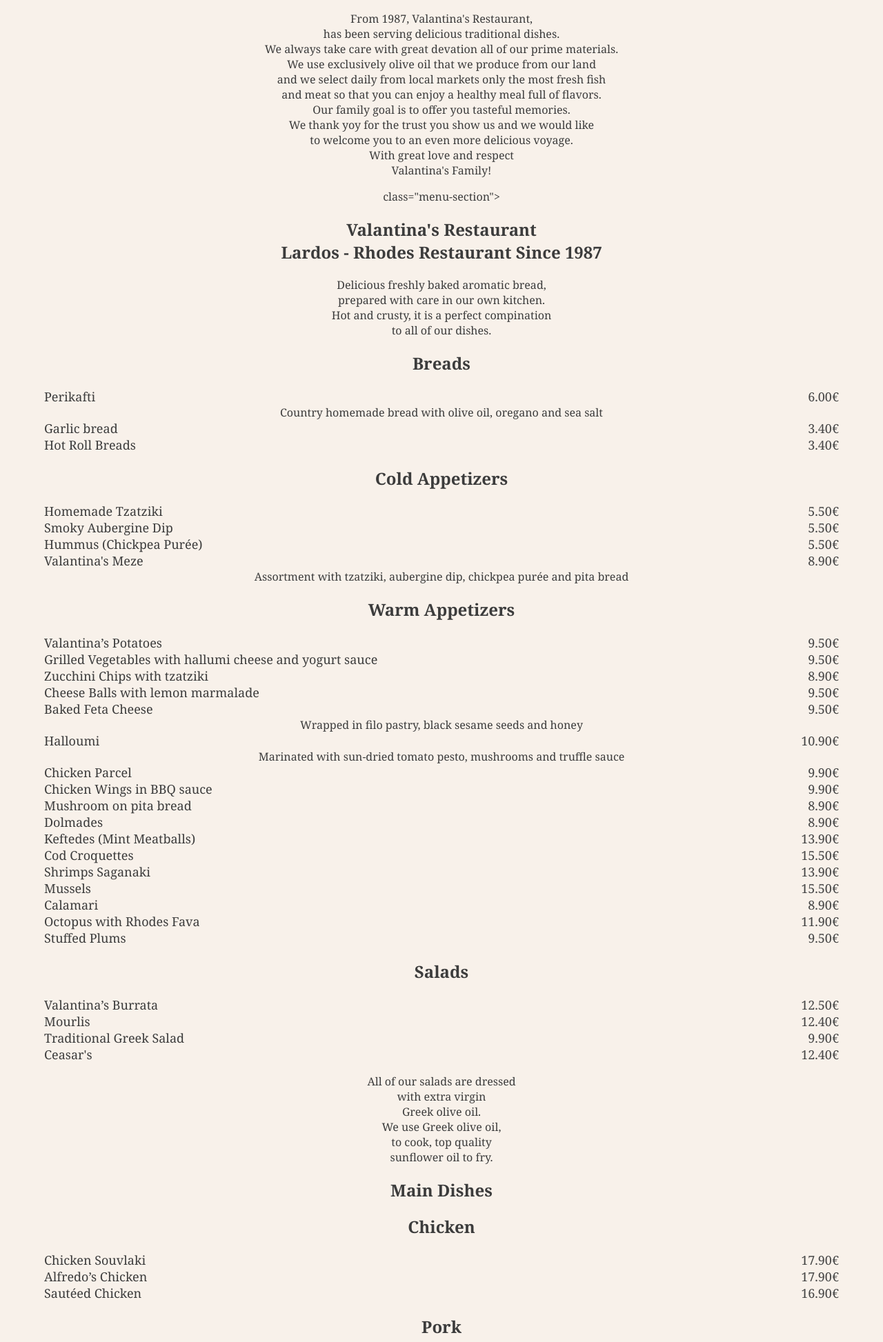
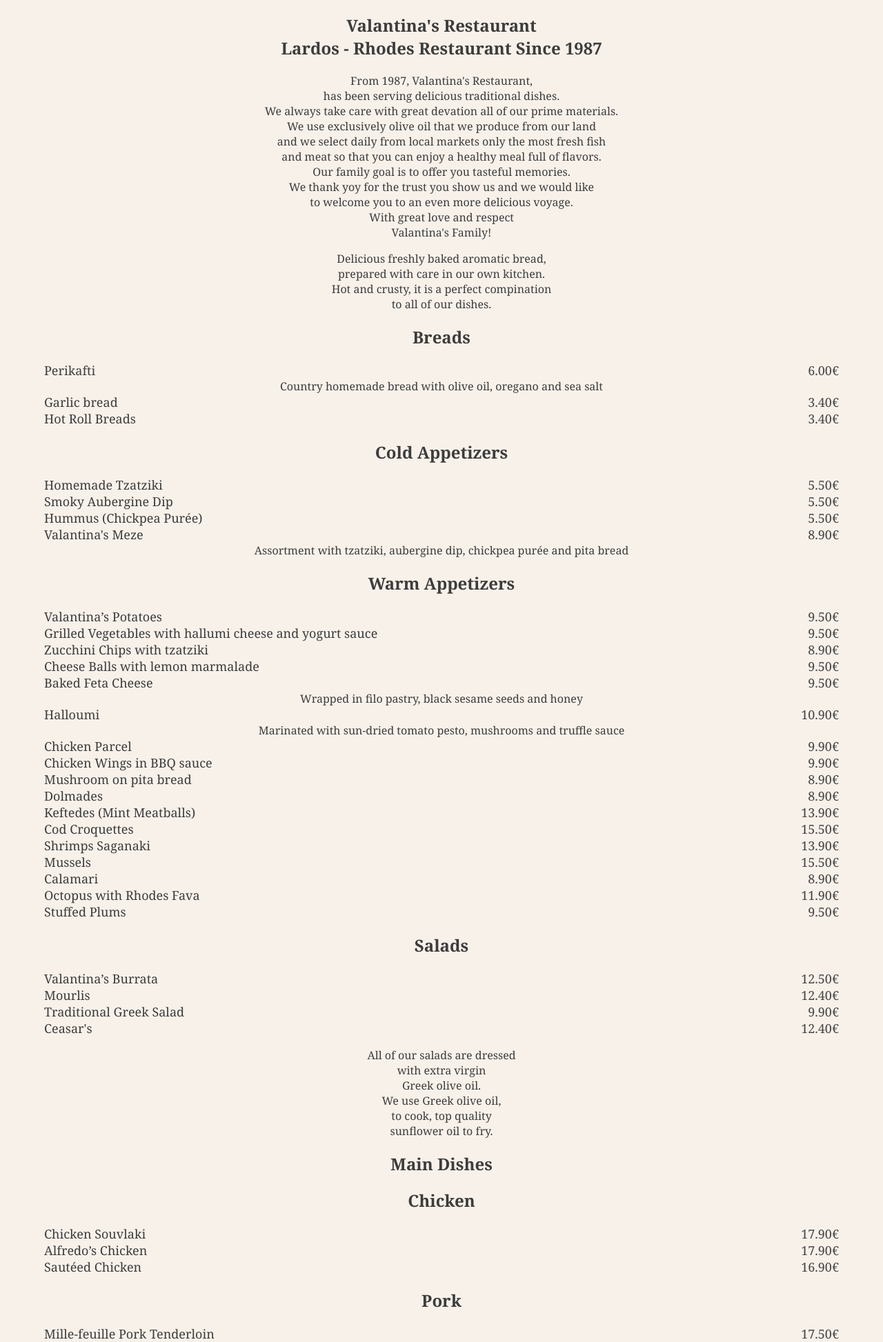
Before and after one commit to komninoskon/valantinas-final, a Flask app: page /menu in a window 1280 px wide. Shown: the top 1946 px of the page at 69% size. Run offline with Flask 3, Linux system fonts and the light colour scheme.

Commit message:
Update menu.html

```diff
--- a/templates/menu.html
+++ b/templates/menu.html
@@ -5,6 +5,8 @@
     <title>Valantina's Menu Since 1987</title>
     <link rel="stylesheet" href="{{ url_for('static', filename='style.css') }}">
     <link hrel="https://fonts.googleapis.com/css2?family=Playfair+Display&display=swap" rel="stylesheet">
+    <section class="menu-block light-green">
+         <h1 class="restaurant-title">Valantina's Restaurant<br><span class="subtitle">Lardos - Rhodes Restaurant Since 1987</span></h1>
 	<p class="menu-description">
 	    From 1987, Valantina's Restaurant,<br>
 	    has been serving delicious traditional dishes.<br>
@@ -22,10 +24,9 @@
     </p>
 
 </head>
-<body> class="menu-section">
+<body>
     <header>
-      <section class="menu-block light-green">
-         <h1 class="restaurant-title">Valantina's Restaurant<br><span class="subtitle">Lardos - Rhodes Restaurant Since 1987</span></h1>
+
           <p class="menu-description">
 		                                                                                                Delicious freshly baked aromatic bread,<br>
 		                                                                                                prepared with care in our own kitchen.<br>
@@ -36,7 +37,8 @@
 
     <section class="menu-section">
         <h2 class="section-title">Breads</h2>
-          <div class="item"><span class="item-name">Perikafti</span><span class="item-price">6.00€</span><br><span class=>Country homemade bread with olive oil, oregano and sea salt</span></div>
+          <div class="item"><span class="item-name">Perikafti</span><span class="item-price">6.00€</span><br><span
+					class=>Country homemade bread with olive oil, oregano and sea salt</span></div>
           <div class="item"><span class="item-name">Garlic bread</span><span class="item-price">3.40€</span></div>
           <div class="item"><span class="item-name">Hot Roll Breads</span><span class="item-price">3.40€</span></div>
         </div>
@@ -145,7 +147,7 @@
     </section>
 
     <section class="menu-section">
-	 <h2 class="section-title>Traditional Dishes</h2>
+	 <h2 class="section-title">Traditional Dishes</h2>
               <div class="item"><span class="item-name">Stuffed pepper and tomato</span><span class="item-price">13.50€</span></div>
               <div class="item"><span class="item-name">Moussaka</span><span class="item-price">13.90€</span></div>
               <div class="item"><span class="item-name">Vegetarian Moussaka</span><span class="item-price">13.90€</span></div>
@@ -164,7 +166,7 @@
     </section>
 
     <section class="menu-section">
-	 <h2 class"section-title>Desserts</h2>
+	 <h2 class"section-title">Desserts</h2>
             <div class="item"><span class="item-name">Cheesecake (strawberry/lemon)</span><span class="item-price">9.50€</span></div>
             <div class="item"><span class="item-name">Chocolate Lava Cake</span><span class="item-price">9.50€</span></div>
             <div class="item"><span class="item-name">Portokalopita</span><span class="item-price">9.50€</span></div>
```
Lines whose indentation alone changed are shown as unchanged.
